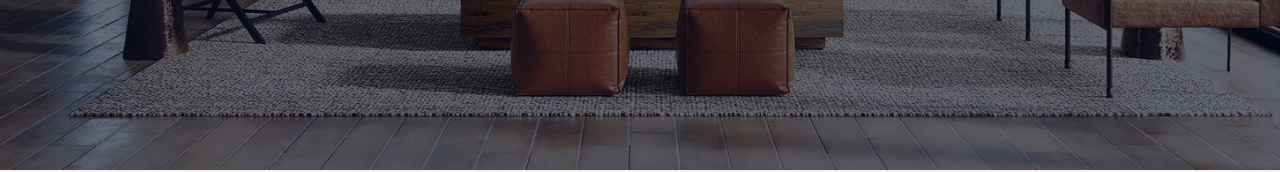
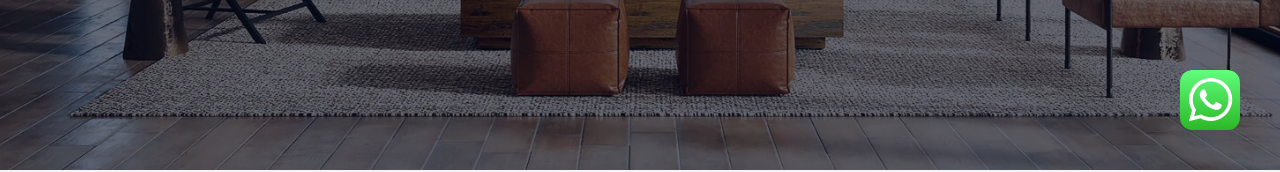
Before and after one commit to rhtm123/design-chaska, a Next.js app: page / in a window 1280 px wide. Shown: the part 630-802 px from the top of the page. Built offline with nearby package versions, Linux system fonts and the light colour scheme.

Commit message:
whatsapp button added

```diff
--- /dev/null
+++ b/components/WhatsApp.js
@@ -0,0 +1,17 @@
+
+const WhatsApp = () => {
+
+    return(
+        <a
+        href="https://wa.me/918329392466"
+        className="whatsapp_float"
+        target="_blank"
+        rel="noopener noreferrer"
+      >
+        <img className="whatsapp-icon" src='/svg/whatsapp.svg' width={"60px"} height={"60px"} />
+
+      </a>
+    )
+}
+
+export default WhatsApp;
--- a/layout/Layout.js
+++ b/layout/Layout.js
@@ -2,6 +2,8 @@ import Footer from "../components/Footer";
 import Navbar from "../components/Navbar";
 import Head from "next/head";
 import CallToAction from "../components/CallToAction";
+import WhatsApp from "../components/WhatsApp";
+
 
 export default function Layout({ children }) {
     return (
@@ -14,6 +16,7 @@ export default function Layout({ children }) {
       <Navbar />
       <main>{children}</main>
 
+      <WhatsApp />
       <CallToAction />
       <Footer />
 
--- a/next.config.js
+++ b/next.config.js
@@ -1,6 +1,9 @@
 /** @type {import('next').NextConfig} */
 const nextConfig = {
   reactStrictMode: true,
+
+  swcMinify: true,
+
   images: {
     domains: ['res.cloudinary.com'],
   },
--- a/package.json
+++ b/package.json
@@ -14,7 +14,6 @@
     "js-cookie": "^3.0.1",
     "next": "13.2.3",
     "nextjs-progressbar": "^0.0.16",
-    "preact": "^10.13.0",
     "react": "18.2.0",
     "react-blurhash": "^0.3.0",
     "react-dom": "18.2.0"
--- a/src/pages/index.js
+++ b/src/pages/index.js
@@ -1,8 +1,8 @@
 import Head from 'next/head'
 
 import Features from '../../components/Features';
-import CallToAction from '../../components/CallToAction';
-import Link from 'next/link';
+// import CallToAction from '../../components/CallToAction';
+// import Link from 'next/link';
 import Services from '../../components/Services';
 
 export default function Home() {
--- a/src/styles/main.css
+++ b/src/styles/main.css
@@ -3565,3 +3565,29 @@ svg:hover .cls-1 {
 .error-area {
     background: #f6f4f3;
 }
+
+.whatsapp_float {
+    position: fixed;
+    /* width: 60px; */
+    /* height: 60px; */
+    bottom: 40px;
+    right: 40px;
+    /* background-color: #25d366; */
+    /* color: #FFF; */
+    border-radius: 50px;
+    text-align: center;
+    font-size: 30px;
+    /* box-shadow: 2px 2px 3px #999; */
+    z-index: 100;
+}
+
+@media screen and (max-width: 767px) {
+
+
+    .whatsapp_float {
+        /* width: 40px; */
+        /* height: 40px; */
+        bottom: 20px;
+        right: 10px;
+    }
+}
```
Also changed, not shown: public/svg/whatsapp.svg (added), 1 other file (tests, documents, lock files or other folders).
